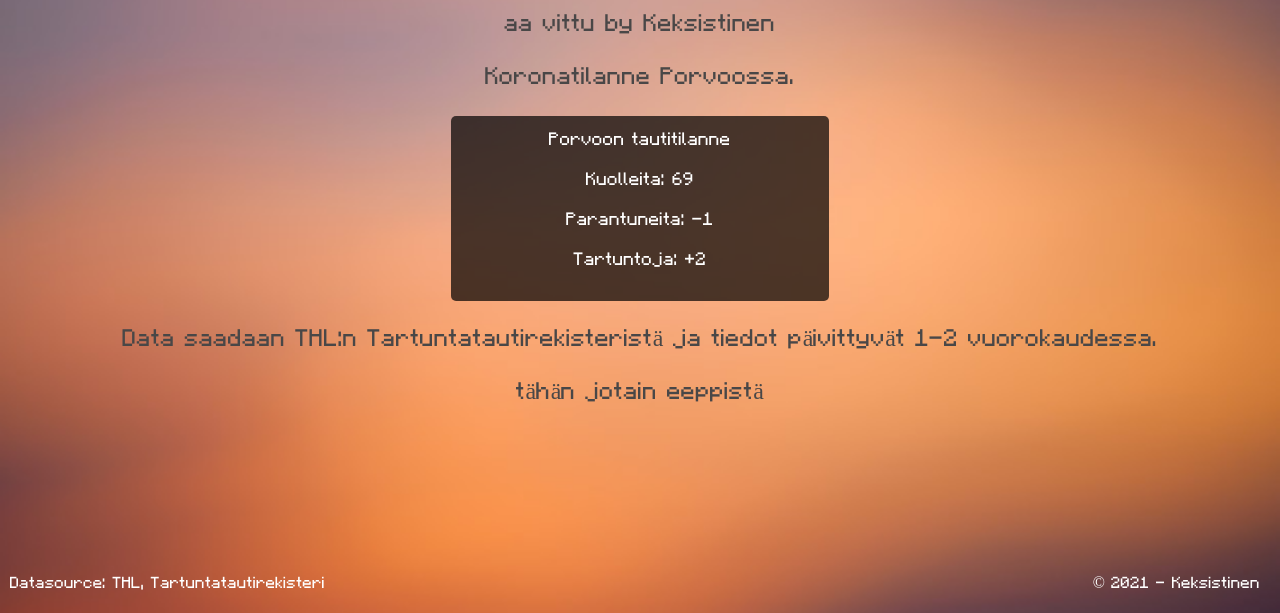
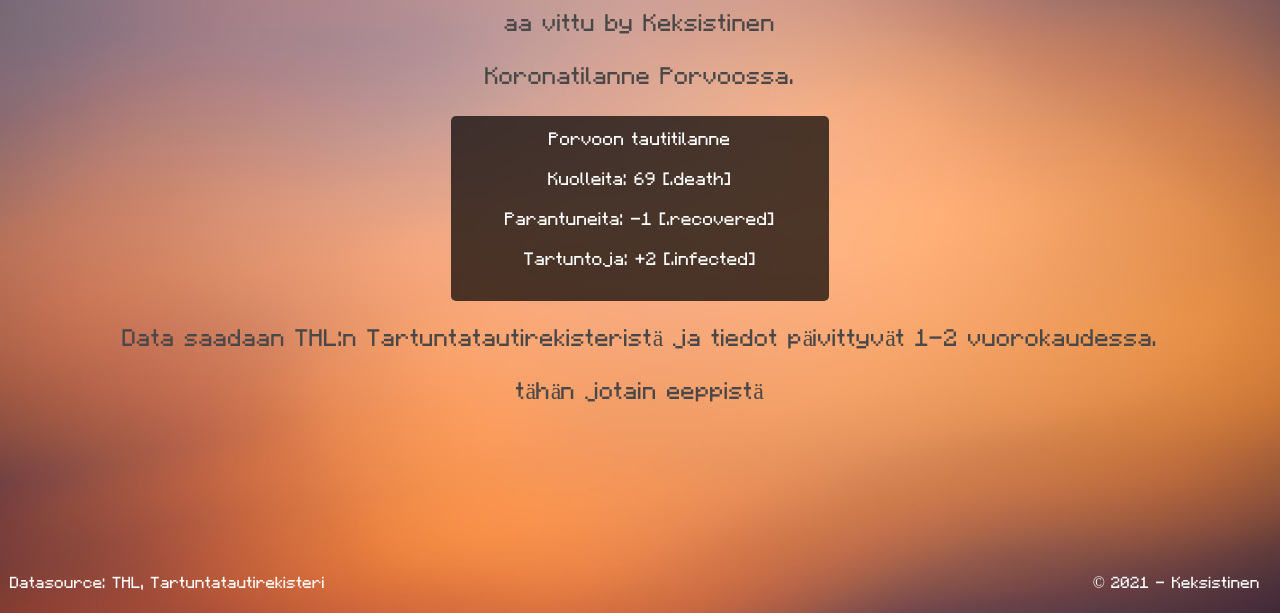
Before and after one commit to Keksistinen/gorona, a website: page juttu.html in a window 1280 px wide. Shown: the part 187-800 px from the top of the page. Drawn offline with Linux system fonts and the light colour scheme; no server answers.

Commit message:
Added main page data.<value> indicators
Ihan vaan koska voin, ja helpottaa myöhemmin datan ulostamista oikeeseen muotoonsa

```diff
--- a/juttu.html
+++ b/juttu.html
@@ -22,9 +22,9 @@
 
         <div class="boxi2">
             <head>Porvoon tautitilanne</head>
-            <p>Kuolleita: 69 </p>
-            <p>Parantuneita: -1 </p>
-            <p>Tartuntoja: +2 </p>
+            <p>Kuolleita: 69 [.death] </p>
+            <p>Parantuneita: -1 [.recovered] </p>
+            <p>Tartuntoja: +2 [.infected] </p>
         </div>
 
         <div class="boxi3">
```
